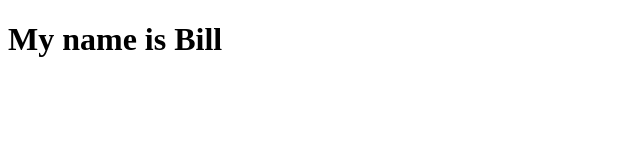
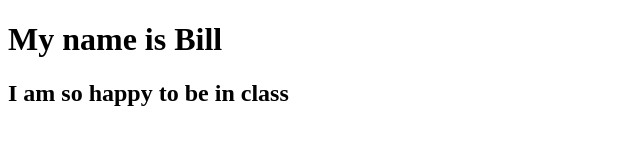
Before and after one commit to wmruben22/second, a plain HTML site: page index.html in a window 1280 px wide. Shown: the whole page, without its empty margins (0-640 px from the left). Drawn offline with Linux system fonts and the light colour scheme.

Commit message:
I added an h2 tag that says happy to be in class. br

```diff
--- a/index.html
+++ b/index.html
@@ -10,6 +10,7 @@
 
 <body>
   <h1>My name is Bill</h1>
+  <h2>I am so happy to be in class</h2>
   <script src="script.js"></script>
 
  <!--
```
